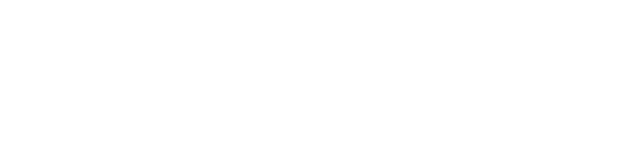
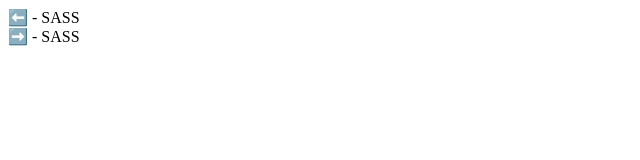
Before and after one commit to devPauloJunior/SASS, a plain HTML site: page index.html in a window 1280 px wide. Shown: the whole page, without its empty margins (0-640 px from the left). Drawn offline with Linux system fonts and the light colour scheme.

Commit message:
Criando e Instalando o SASS no VsCode

```diff
--- a/index.html
+++ b/index.html
@@ -5,8 +5,21 @@
     <meta http-equiv="X-UA-Compatible" content="IE=edge">
     <meta name="viewport" content="width=device-width, initial-scale=1.0">
     <title>SASS</title>
+    <link rel="stylesheet" type="text/css" href="./styles/style.css">
 </head>
 <body>
+    <div class="container">
+        <div class="esquerdo">
+            <div class="texto">
+                ⬅️ - SASS
+            </div>
+        </div>
+        <div class="direito">
+            <div class="texto">
+                ➡️ - SASS
+            </div>
+        </div>
+    </div>
 
 </body>
 </html>
```
Also changed, not shown: styles/style.css (added), styles/style.scss (added), 1 other file.
